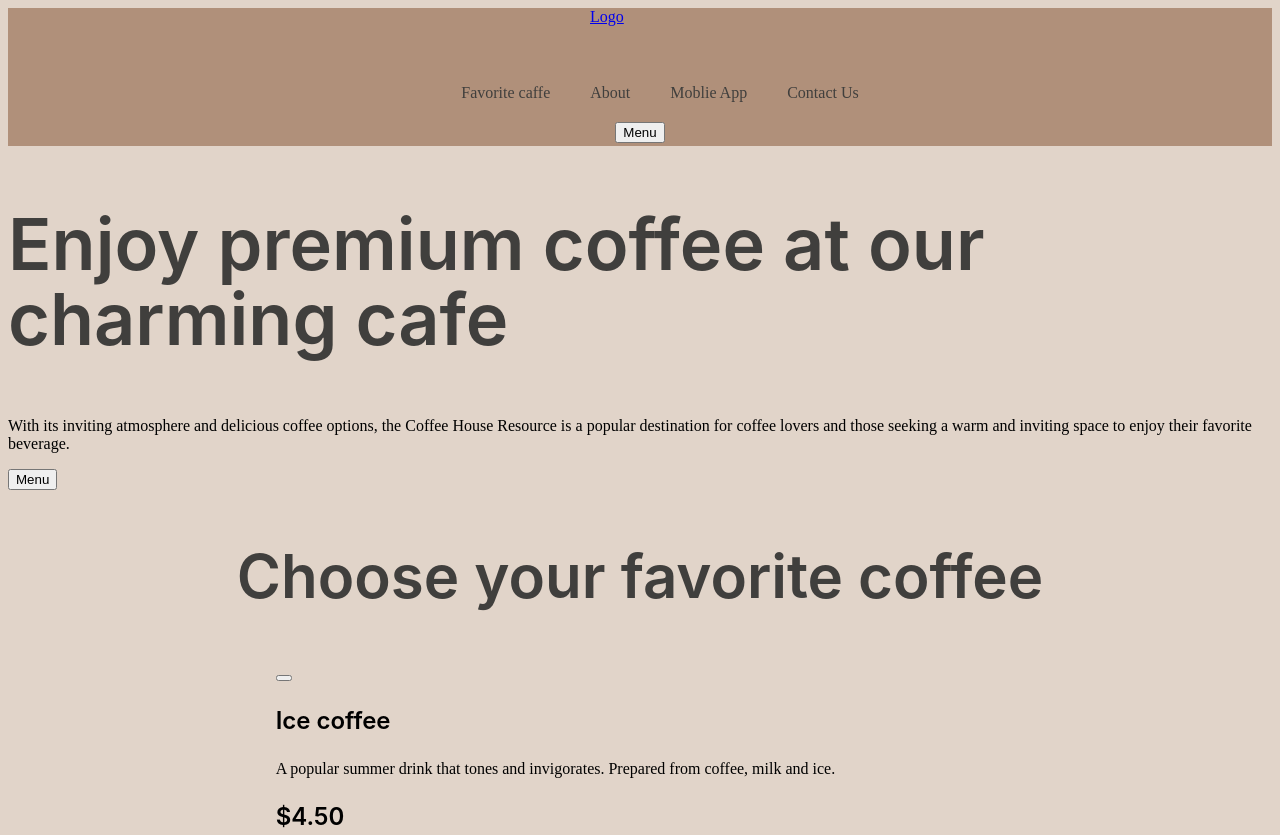
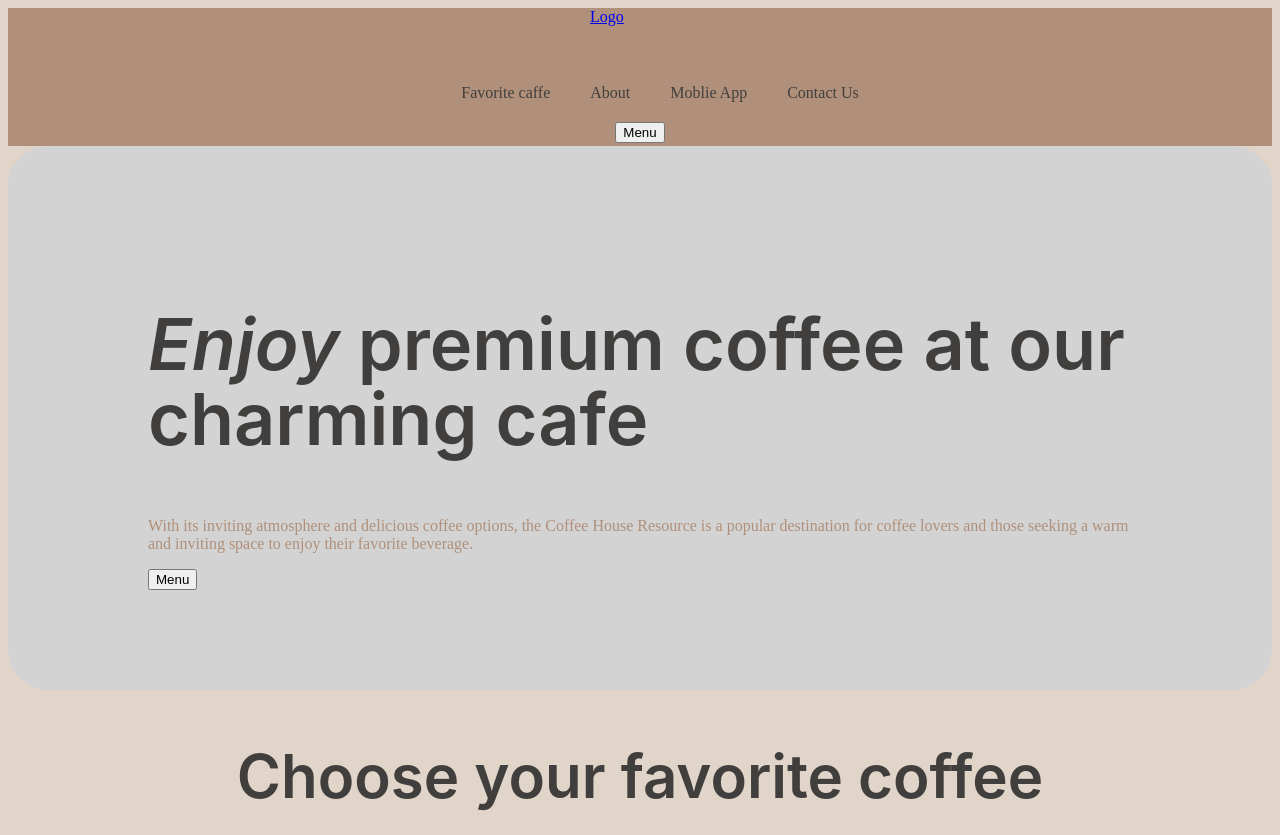
Before and after one commit to NeverTold/coffee-house, a plain HTML site: page coffee-house/index.html in a window 1280 px wide. Shown: the top 835 px of the page. Drawn offline with Linux system fonts and the light colour scheme.

Commit message:
fix: header style

```diff
--- a/coffee-house/index.html
+++ b/coffee-house/index.html
@@ -8,7 +8,7 @@
 </head>
 <body>
     <header class="header">
-        <div class="wrapper-head">
+        <div class="wrapper">
             <a href="#" class="logo">Logo</a>
                 <nav class="header-menu">
                     <ul class="navigation">
@@ -23,10 +23,10 @@
             </div>
         </div>
     </header>
-    <section class="offer">
-        <div class="wrapper">
+    <section class="hero">
+        <div class="wrapper-head">
             <div class="offer-content">
-                <h1>Enjoy premium coffee at our charming cafe</h1>
+                <h1><em>Enjoy</em> premium coffee at our charming cafe</h1>
                 <p>With its inviting atmosphere and delicious coffee options, the Coffee House Resource is a popular destination for coffee lovers and those seeking a warm and inviting space to enjoy their favorite beverage.</p>
                 <button class="button-primary">Menu</button>
             </div>
--- a/coffee-house/style.css
+++ b/coffee-house/style.css
@@ -79,6 +79,7 @@ h3{
     font-weight: 600;
     line-height: 125%; /* 40px */
 }
+
 .header{
     color: #403F3D;
     background-color: #B0907A;
@@ -88,7 +89,7 @@ h3{
     gap: 20px;
     align-self: stretch;
 }
-.wrapper-head{
+.wrapper{
     display: flex;
     padding: 0px 40px;
     flex-direction: column;
@@ -140,6 +141,15 @@ h3{
     justify-content: flex-end;
     align-items: center;
 }
+.wrapper-head{
+    display: flex;
+    padding: 0px 40px;
+    flex-direction: column;
+    justify-content: center;
+    align-items: center;
+    align-self: stretch;
+}
+
 .favorite-caffee{
     display: flex;
     padding: 0px 40px;
```
